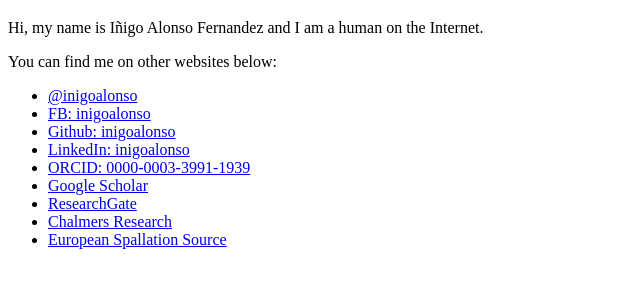
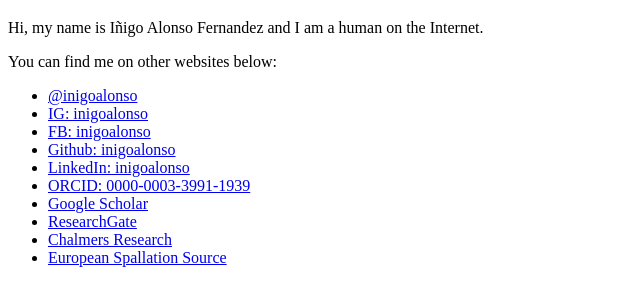
Before and after one commit to inigoalonso/inigoalonso.com, a plain HTML site: page index.html in a window 1280 px wide. Shown: the part 61-366 px from the top of the page, without its empty margins (0-640 px from the left). Drawn offline with Linux system fonts and the light colour scheme.

Commit message:
Update index.html

```diff
--- a/index.html
+++ b/index.html
@@ -19,6 +19,7 @@
 
     <ul>
       <li><a href="https://twitter.com/inigoalonso" rel="me">@inigoalonso</a></li>
+      <li><a href="https://www.instagram.com/inigoalonso/" rel="me">IG: inigoalonso</a></li>
       <li><a href="https://facebook.com/inigoalonso" rel="me">FB: inigoalonso</a></li>
       <li><a href="https://github.com/inigoalonso" rel="me">Github: inigoalonso</a></li>
       <li><a href="http://es.linkedin.com/in/inigoalonso" rel="me">LinkedIn: inigoalonso</a></li>
```
